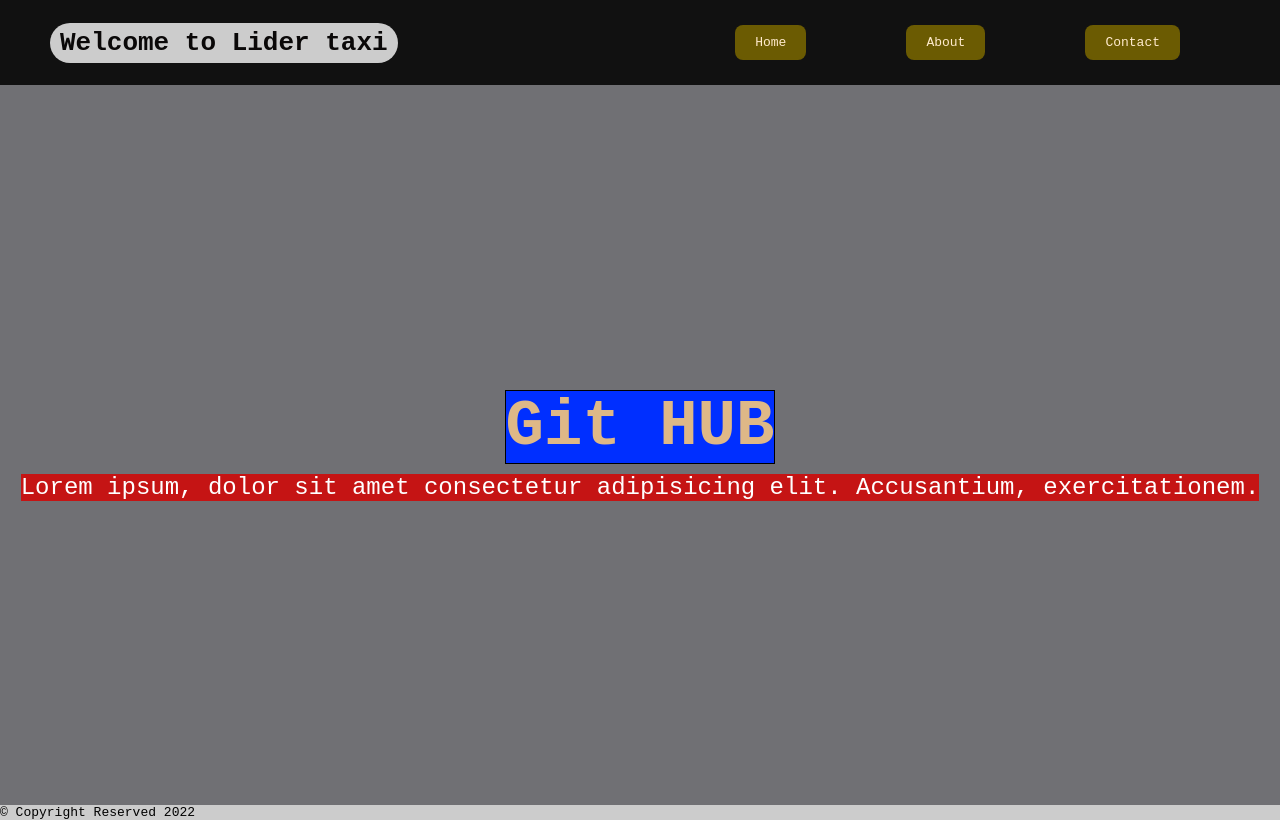
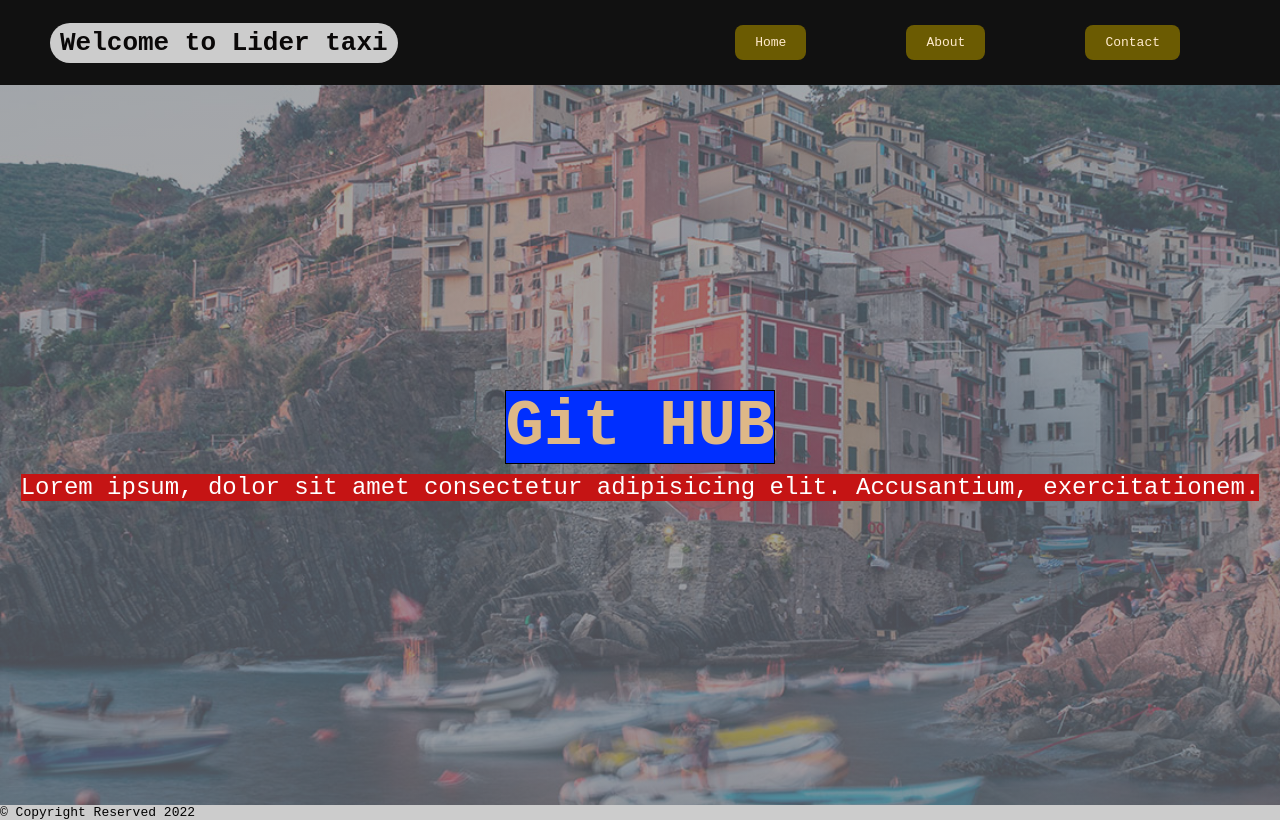
Before and after one commit to murodbekKazakov/GitHub-tutorial, a plain HTML site: page index.html in a window 1280 px wide. Drawn offline with Linux system fonts and the light colour scheme.

Commit message:
Background - kulrang

```diff
--- a/main.css
+++ b/main.css
@@ -6,7 +6,7 @@
     text-decoration: none;
 }
 body{
-    background:linear-gradient(rgb(112, 112, 116), rgb(112, 112, 116)),  url(./bg.jpg);
+    background:linear-gradient(rgb(112, 112, 116,0.6), rgb(112, 112, 116,0.7)),  url(./bg.jpg);
     background-size: cover;
 }
 header{
```
